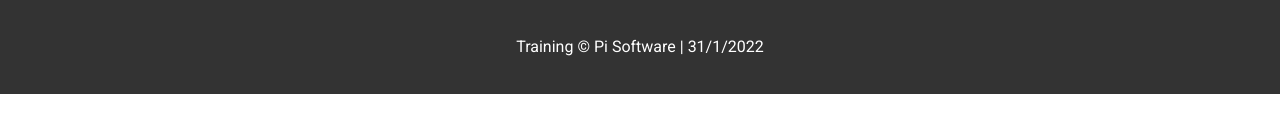
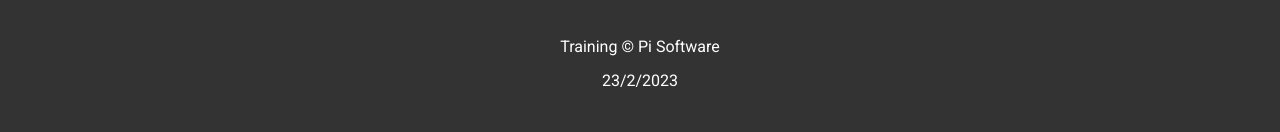
Before and after one commit to hungnext/training-plan, a plain HTML site: page index.html in a window 1280 px wide. Shown: the part 2457-2589 px from the top of the page. Before the commit the page ends 2551 px from the top, so only its background shows below. Drawn offline with nearby package versions, Linux system fonts and the light colour scheme; some packages are replaced by stand-ins of ours.

Commit message:
add date

```diff
--- a/index.html
+++ b/index.html
@@ -140,6 +140,7 @@
                 <input type="submit" value="Send" class="btn btn-dark" />
             </form>
         </div>
+
         <div class="map">
             <!-- AIzaSyCskWmMzejCYFx8zJiHMm4lBf7Pe-rnG5M -->
         </div>
@@ -148,7 +149,22 @@
     <!-- Footer -->
     <footer id="main-footer" class="bg-dark text-center py-1">
         <div class="container">
-            <p>Training &copy; Pi Software | 31/1/2022</p>
+            <p>Training &copy; Pi Software <p id="current-time"></p>
+                <script>
+                    var curDate = new Date();
+
+                    // Ngày hiện tại
+                    var curDay = curDate.getDate();
+
+                    // Tháng hiện tại
+                    var curMonth = curDate.getMonth() + 1;
+
+                    // Năm hiện tại
+                    var curYear = curDate.getFullYear();
+
+                    // Gán vào thẻ HTML
+                    document.getElementById('current-time').innerHTML = curDay + "/" + curMonth + "/" + curYear;
+                </script></div> </p>
         </div>
     </footer>
 
```
Also changed, not shown: js/main.js (line endings or trailing spaces).
